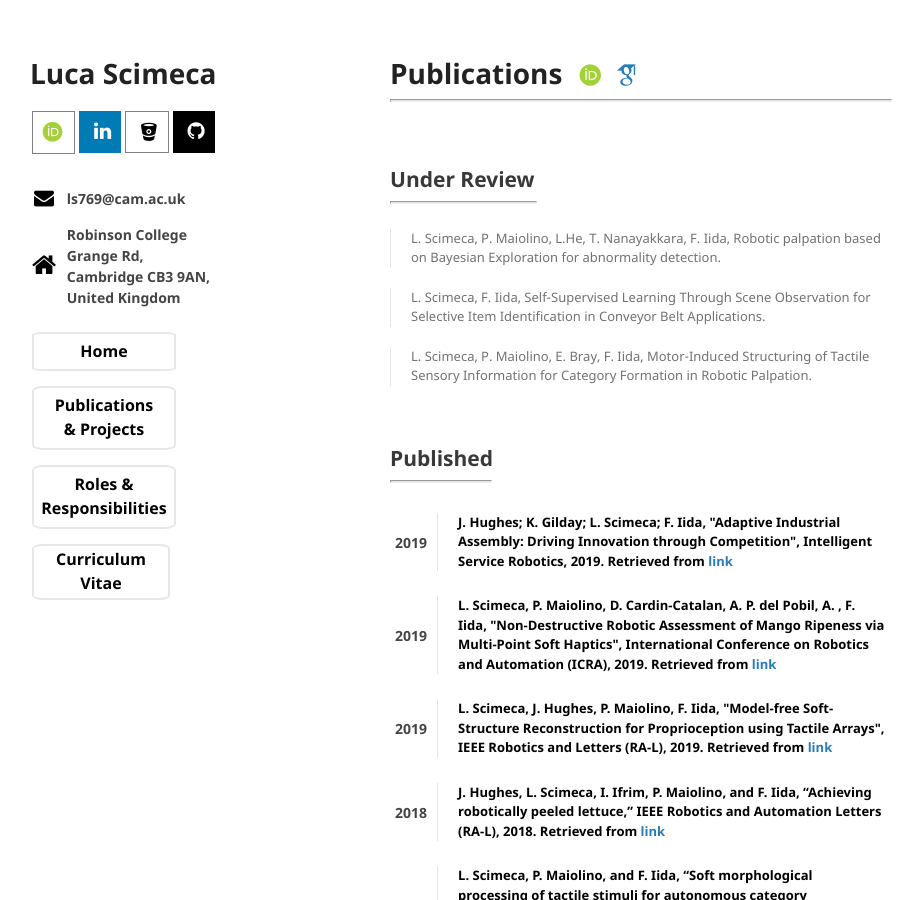
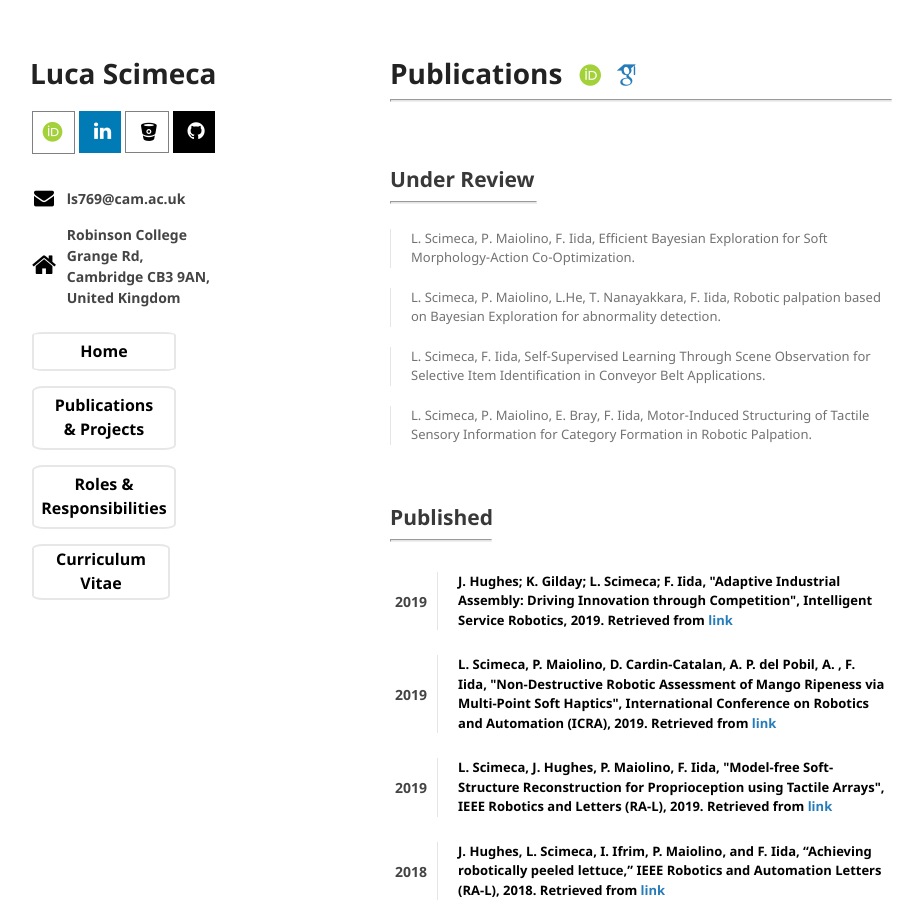
Before and after one commit to lucascimeca/lucascimeca.github.io, a Jekyll site: the page built from publications.md, in a window 1280 px wide and 900 px high. Shown: the whole window, without its empty margins (180-1103 px from the left). Built offline with Jekyll 4.4.1, drawn with Linux system fonts in a browser that asks for light colours; nearby versions of some CDN libraries; some web fonts are replaced; the repository's description, which GitHub fills in, is left out; our own code applies the rules of GitHub Pages for plain Markdown files.

Commit message:
Update publications.md

```diff
--- a/publications.md
+++ b/publications.md
@@ -9,6 +9,9 @@ layout: default
 
 ## [](#review) Under Review
 <hr style="width: 145px">
+> <div style="font-size: 13px">L. Scimeca, P. Maiolino, F. Iida, Efficient Bayesian Exploration for Soft Morphology-Action Co-Optimization.</div>
+<p></p>
+
 > <div style="font-size: 13px">L. Scimeca, P. Maiolino, L.He, T. Nanayakkara, F. Iida, Robotic palpation based on Bayesian Exploration for abnormality detection.</div>
 <p></p>
 
```
